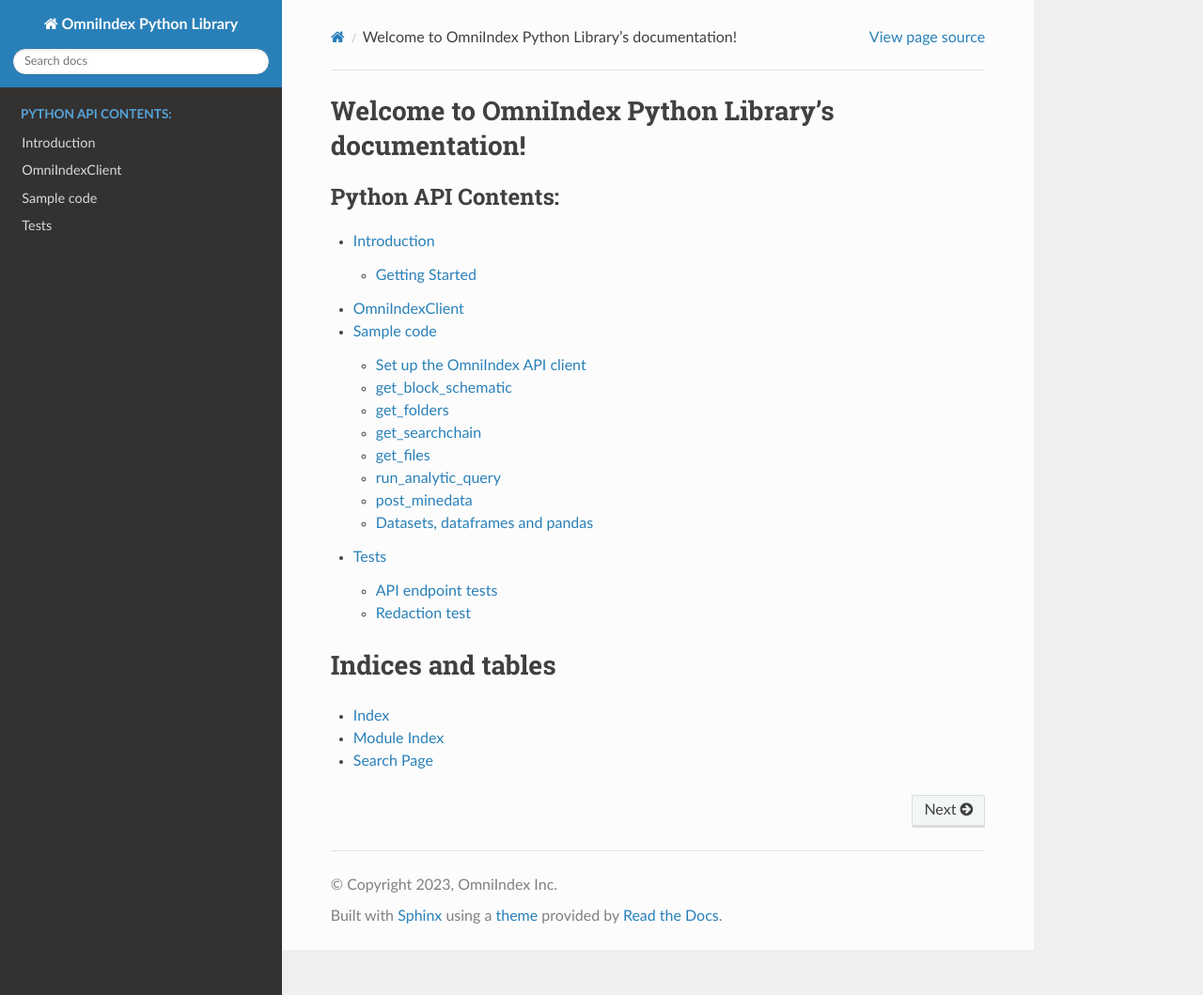
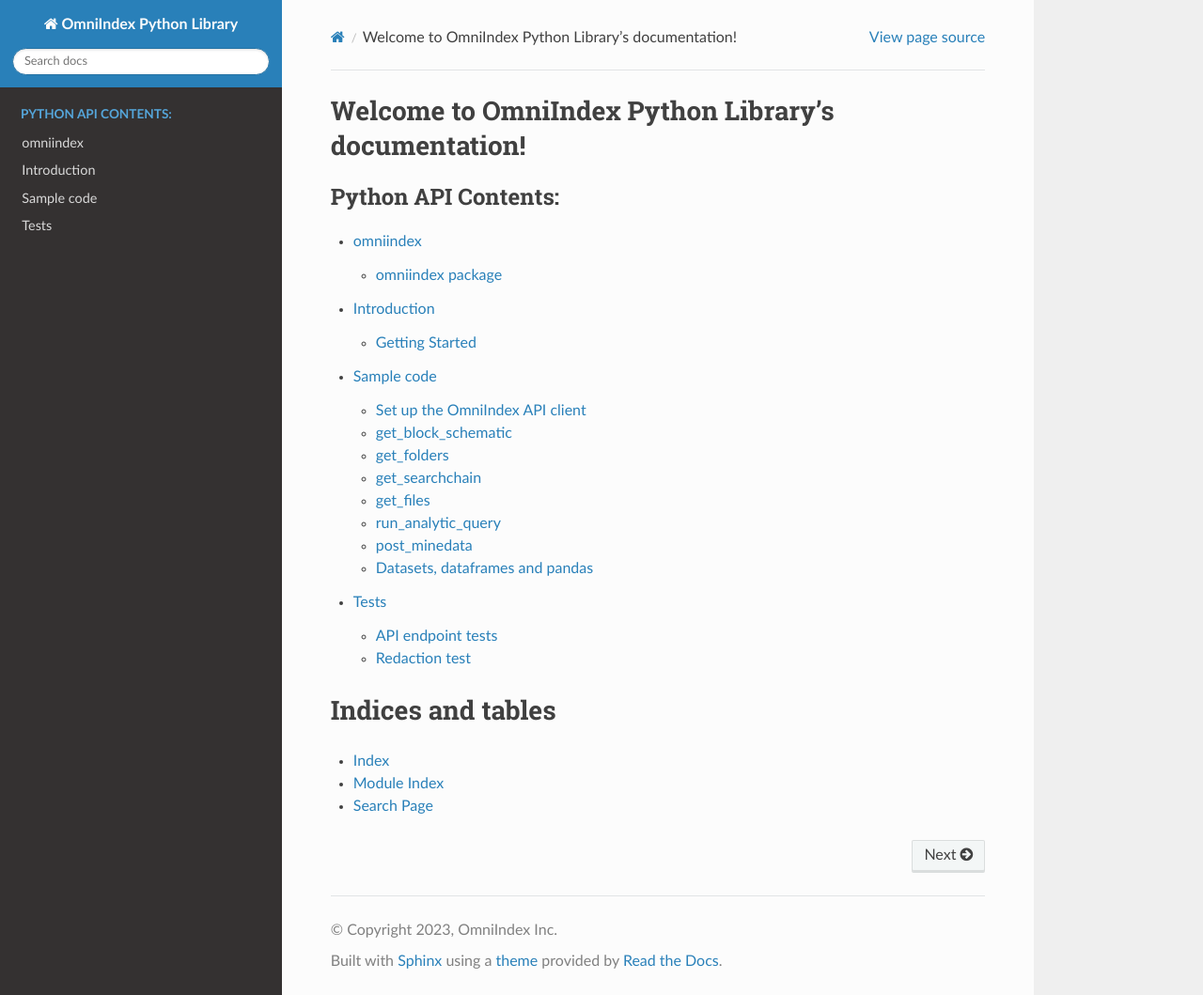
Before and after one commit to OmniIndex/python, a Sphinx documentation site: the page built from docs/index.rst, in a window 1280 px wide and 1059 px high. Shown: the whole window at 94% size. Built offline with Sphinx 7.4.7 and the Read the Docs theme 2.0.0, drawn with Linux system fonts in a browser that asks for light colours; some of the changed lines change nothing that is shown.

Commit message:
📝 docs:(API): Cleaned up toc
repeation of the omniindex modules in the toc

```diff
--- a/docs/index.rst
+++ b/docs/index.rst
@@ -7,12 +7,11 @@
 ====================================================
 
 .. toctree::
-   :maxdepth: 3
+   :maxdepth: 2
    :caption: Python API Contents:
 
-
+   modules
    source/examples/introduction
-   source/api/class
    source/examples/sample_code
 
 
--- a/docs/source/api/class.rst
+++ /dev/null
@@ -1,9 +0,0 @@
-OmniIndexClient
-===============
-
-.. currentmodule:: omniindex.api
-
-.. autoclass:: omniindex.api.OmniIndexClient
-   :members:
-   :undoc-members:
-   :show-inheritance:
```
